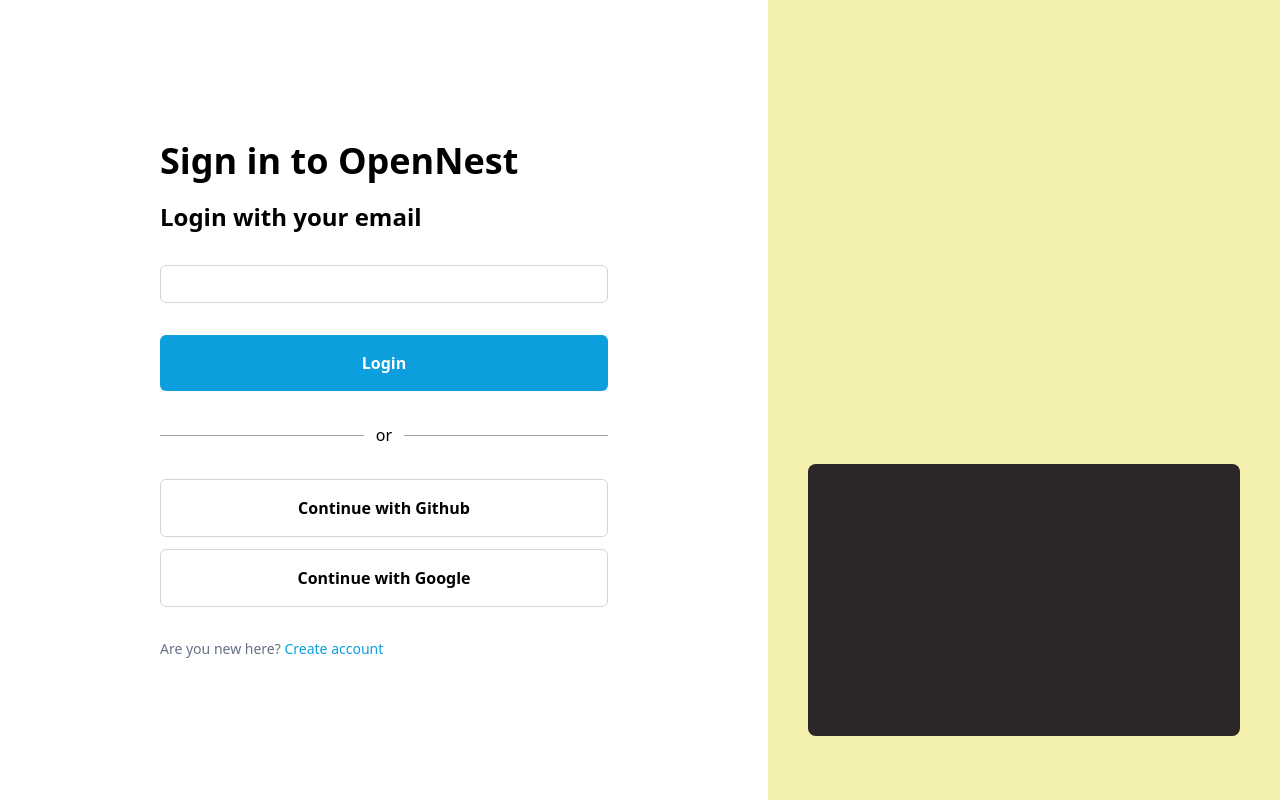
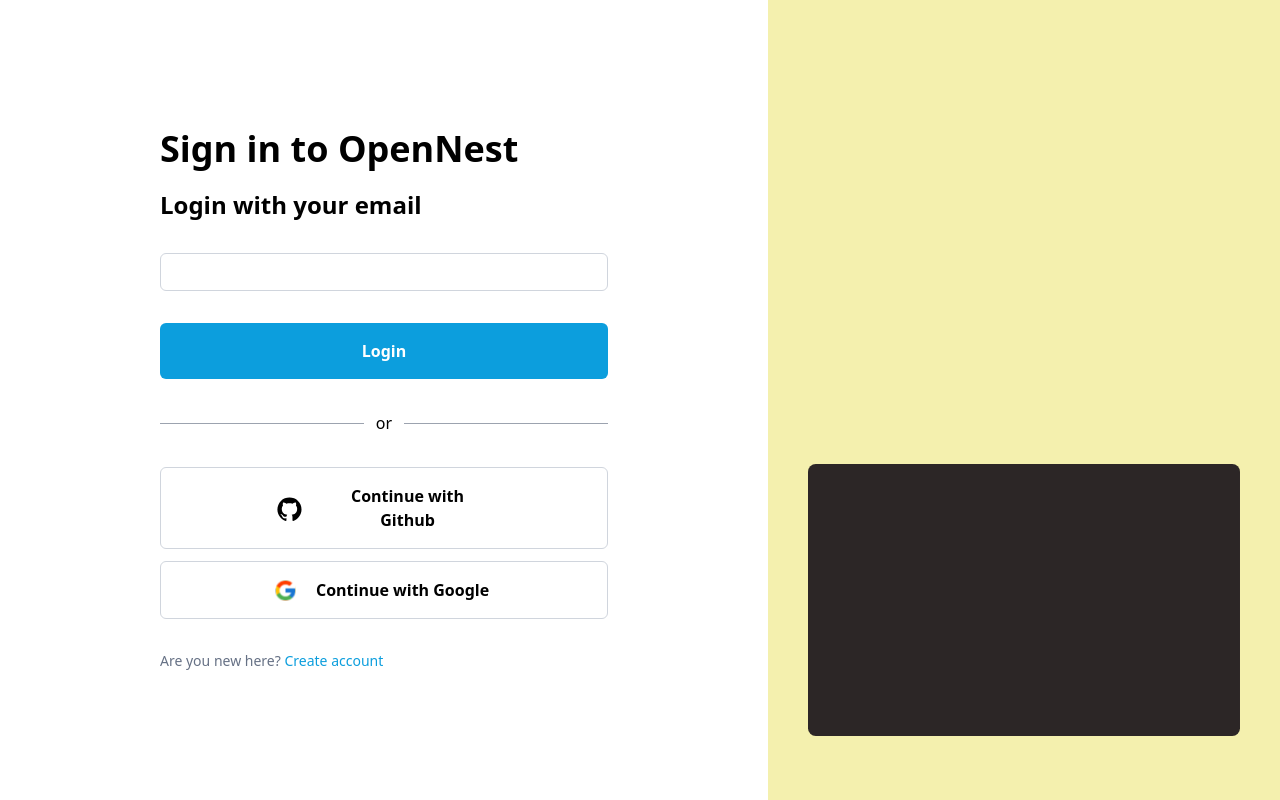
Before and after one commit to open-nest-africa/website, a React (Create React App) app: page /login in a window 1280 px wide. Built offline with nearby package versions, Linux system fonts and the light colour scheme.

Commit message:
updated login

```diff
--- a/src/modules/auth/pages/Login.jsx
+++ b/src/modules/auth/pages/Login.jsx
@@ -7,11 +7,14 @@
 
 const Login = () => {
 	return (
-		<AuthLayout title="Sign in" className="flex-col gap-5 w-full max-w-md mx-auto">
+		<AuthLayout
+			title="Sign in"
+			className="flex-col gap-5 w-full max-w-md mx-auto"
+		>
 			<div className="flex flex-col gap-8">
 				<p className="text-2xl font-semibold">Login with your email</p>
 				<form action="">
-					<TextField className="border-dark outline-dark"/>
+					<TextField className="border-dark outline-dark" />
 				</form>
 				<Button
 					text="Login"
@@ -20,16 +23,21 @@
 				<FormDivider text={"or"} />
 				<div className="flex flex-col gap-3">
 					<Button
+						icon="/images/github-logo.svg"
 						text="Continue with Github"
 						className="bg-white text-black text-base font-semibold px-[114px] py-4 text-center border border-dark rounded-md"
 					/>
 					<Button
+						icon="/images/google-logo.svg"
 						text="Continue with Google"
 						className="bg-white text-black text-base font-semibold px-[114px] py-4 text-center border border-dark rounded-md"
 					/>
 				</div>
 				<p className="text-sm text-[#667185]">
-					Are you new here? <Link to="/signup" className="text-blue">Create account</Link>
+					Are you new here?{" "}
+					<Link to="/signup" className="text-blue">
+						Create account
+					</Link>
 				</p>
 			</div>
 		</AuthLayout>
```
Also changed, not shown: public/images/github-logo.svg (added), public/images/mail.svg (added).
